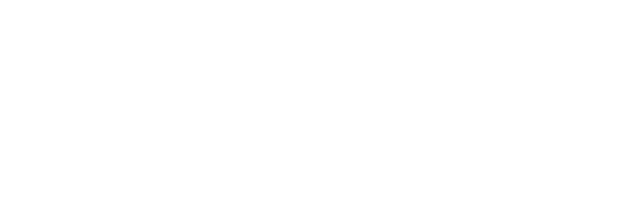
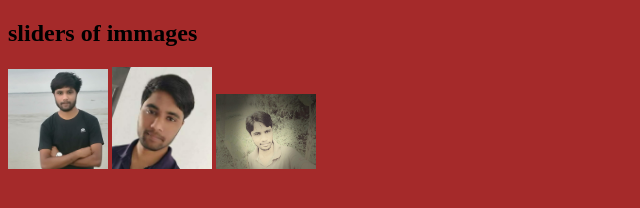
Before and after one commit to Afmarnob/ASSINGMENTS, a plain HTML site: page index.html in a window 1280 px wide. Shown: the whole page, without its empty margins (0-640 px from the left). Drawn offline with Linux system fonts and the light colour scheme.

Commit message:
added txt and image

```diff
--- a/index.html
+++ b/index.html
@@ -6,7 +6,10 @@
     <title>assingmrnts</title>
     <link rel="stylesheet" href="style/pic.css">
 </head>
-<body>
-
+<body class="x">
+    <h2>sliders of immages</h2>
+    <img width="100px" src ="image/120332324_2495434957421100_7091618895061552517_n.jpg">
+    <img width="100px" src="image/149370747_2598832187081376_6854285645136077184_n.jpg">
+    <img width="100px" src="image/19442030_1733801130251157_6955155796192014455_o.jpg">
 </body>
 </html>
--- a/style/pic.css
+++ b/style/pic.css
@@ -0,0 +1,5 @@
+.x{
+    background-color: brown;
+    width: 500px;
+    background-position: 200px;
+}
```
